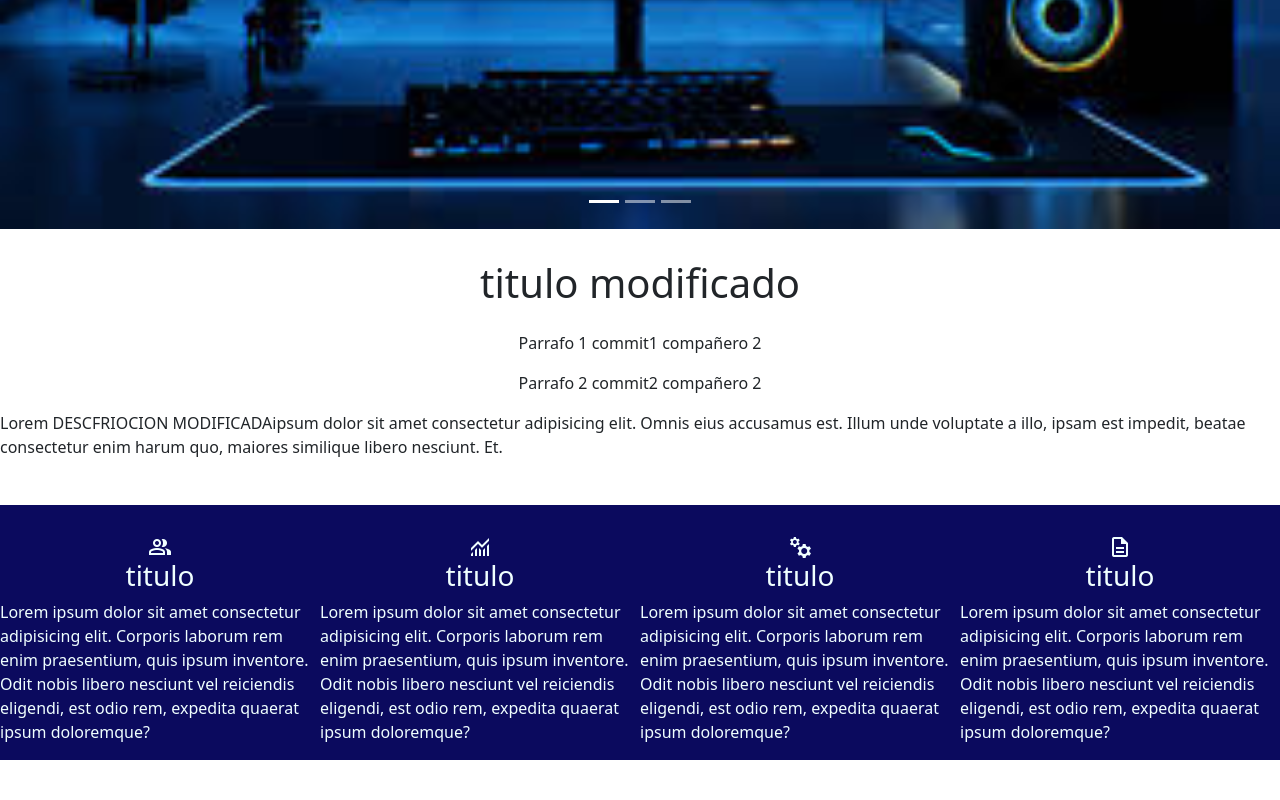
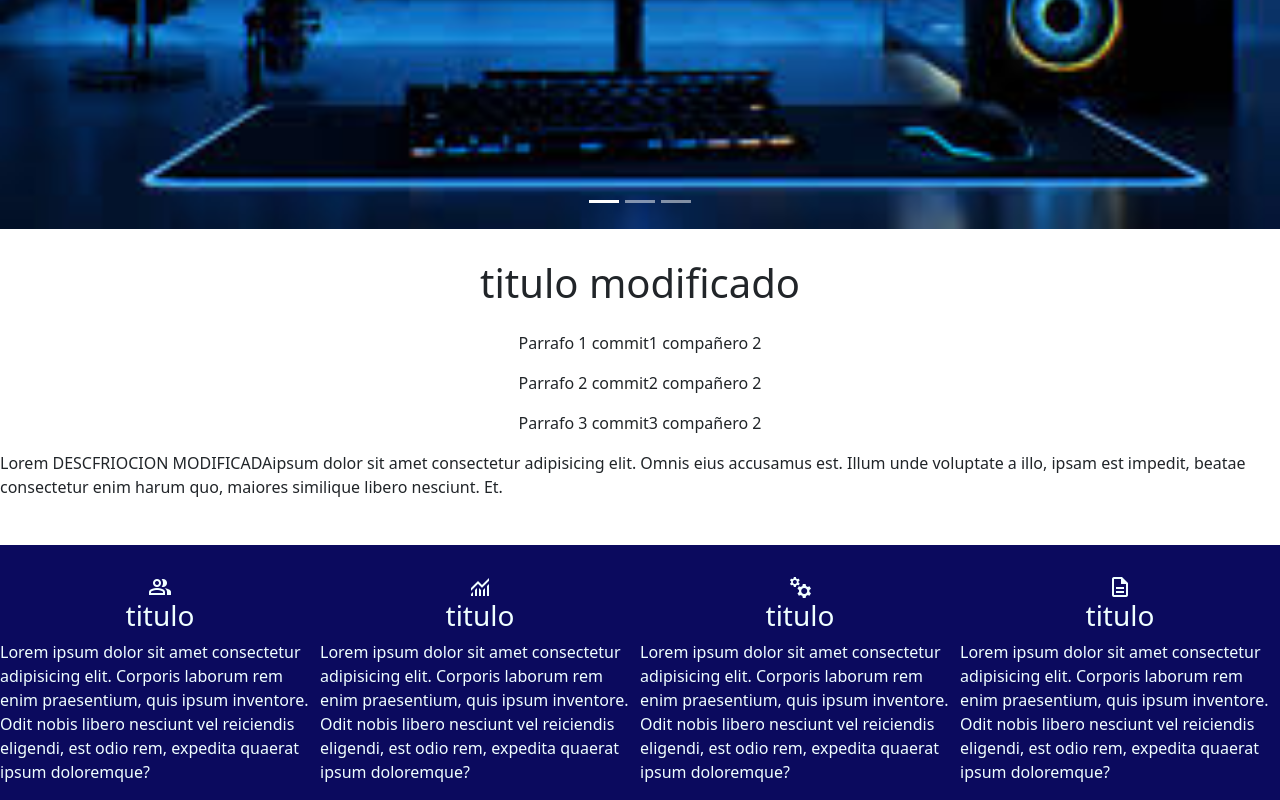
Before and after one commit to luisserranom/Tarea03y04UsachLuisSerrano, a website: page index.html in a window 1280 px wide. Shown: the part 544-1344 px from the top of the page. Before the commit the page ends 1304 px from the top, so only its background shows below. Drawn offline with nearby package versions, Linux system fonts and the light colour scheme.

Commit message:
commit3 compañero 2

```diff
--- a/index.html
+++ b/index.html
@@ -76,6 +76,7 @@
             <!--Modificacion echa por compañero2-->
             <p>Parrafo 1 commit1 compañero 2</p>
             <p>Parrafo 2 commit2 compañero 2</p>
+            <p>Parrafo 3 commit3 compañero 2</p>
 
             Lorem DESCFRIOCION MODIFICADAipsum dolor sit amet consectetur adipisicing elit. Omnis eius accusamus est. Illum unde voluptate a illo, ipsam est impedit, beatae consectetur enim harum quo, maiores similique libero nesciunt. Et.
          </p>
```
